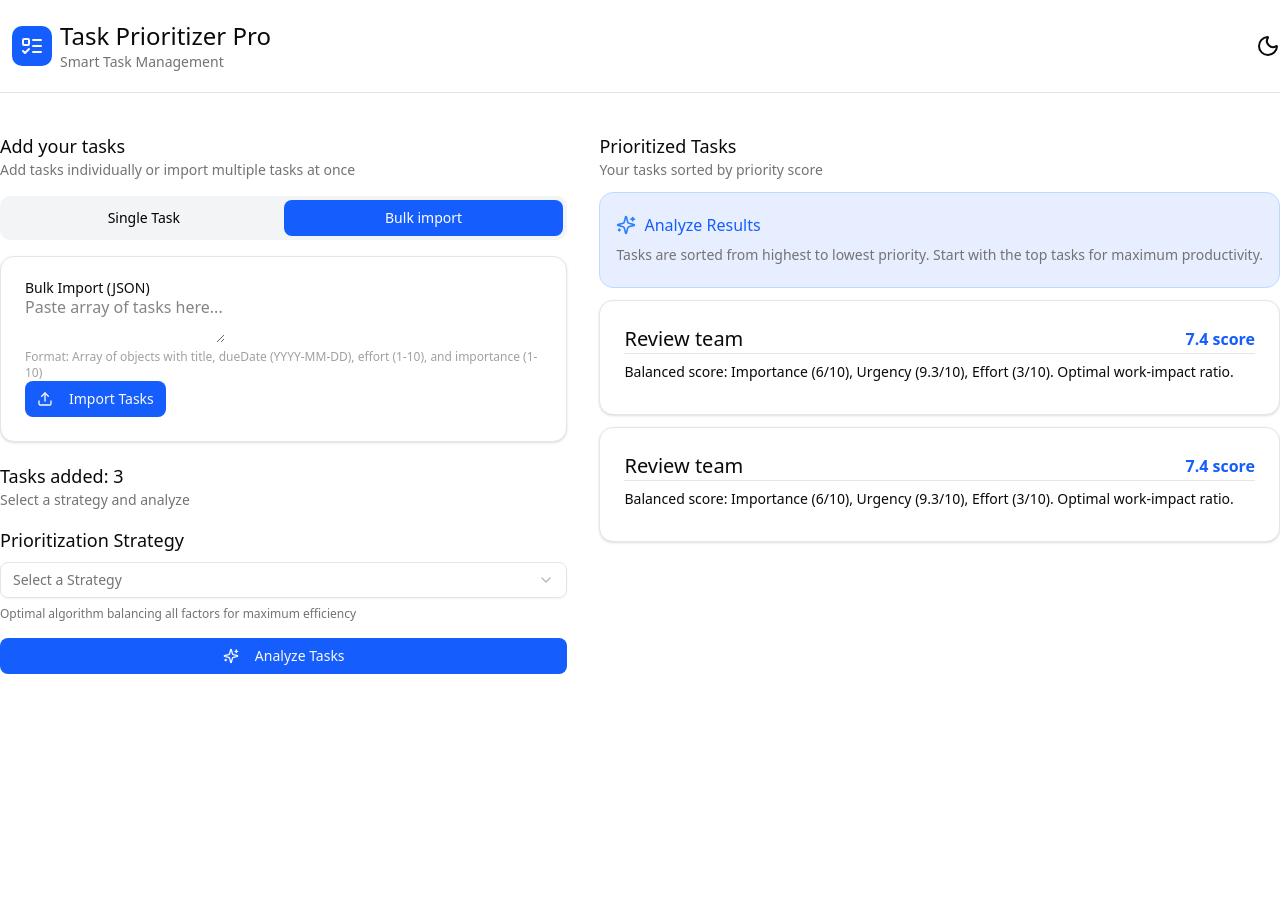
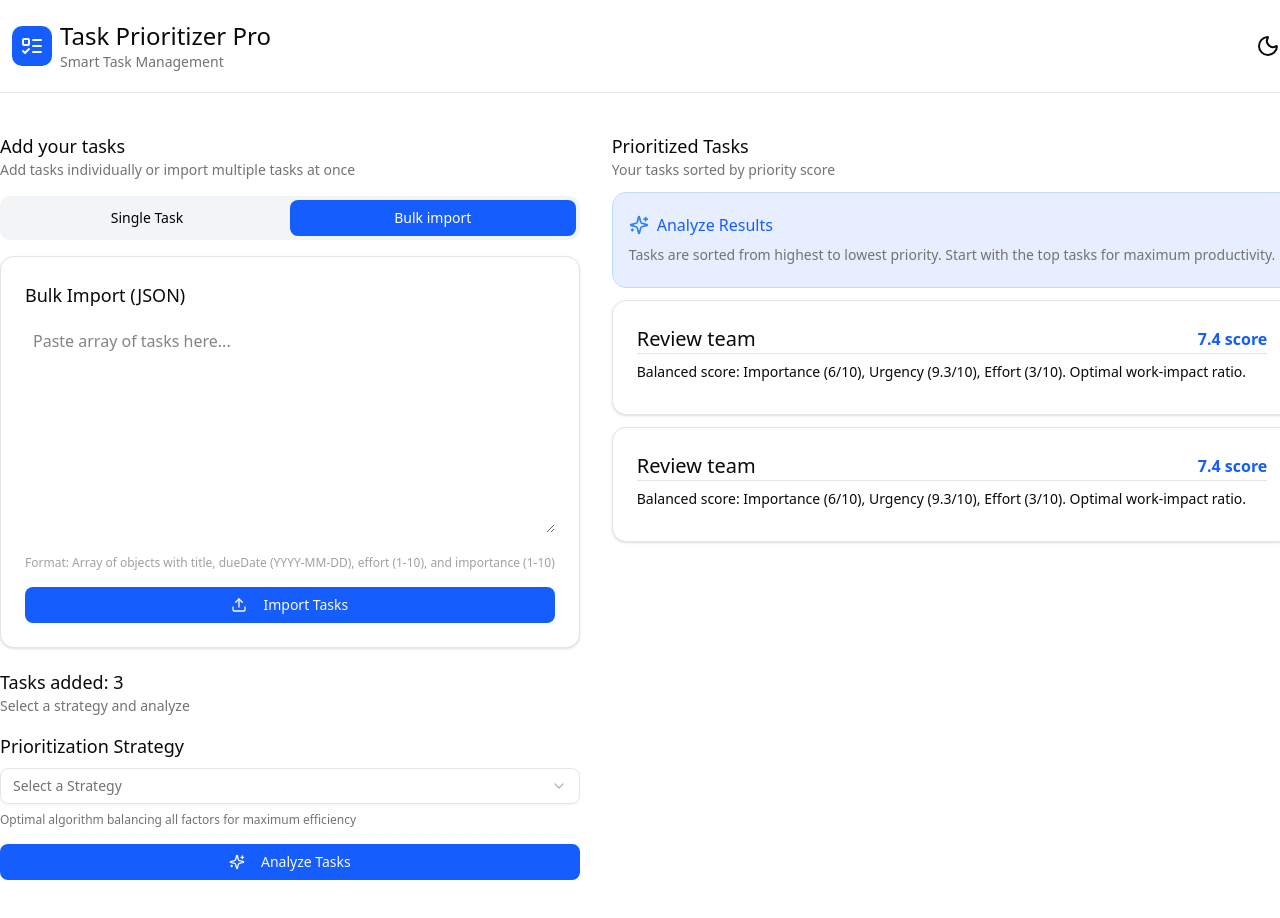
Before and after one commit to yuvanvk/taskManager, a React app in the folder frontend/: page / in a window 1280 px wide. Both pictures are taken after a click on the button "Bulk import". Before the commit the page ends 800 px from the top, so only its background shows below. Built offline with nearby package versions, Linux system fonts and the light colour scheme; the HTML template or start-up script is replaced by a standard one.

Commit message:
fix: layout of bulk-input

```diff
--- a/frontend/src/components/app/bulk-input.tsx
+++ b/frontend/src/components/app/bulk-input.tsx
@@ -4,13 +4,13 @@ import { Label } from "../ui/label"
 
 export const BulkInput = () => {
     return <Card>
-        <CardContent>
-            <Label>Bulk Import (JSON)</Label>
-            <textarea placeholder="Paste array of tasks here..."/>
+        <CardContent className="space-y-4">
+            <Label className="text-lg">Bulk Import (JSON)</Label>
+            <textarea placeholder="Paste array of tasks here..." className="w-full h-52 px-2 py-1"/>
 
-            <p className="text-xs text-neutral-400">Format: Array of objects with title, dueDate (YYYY-MM-DD), effort (1-10), and importance (1-10)</p>
+            <p className="text-xs text-neutral-400 whitespace-nowrap">Format: Array of objects with title, dueDate (YYYY-MM-DD), effort (1-10), and importance (1-10)</p>
 
-            <Button className="bg-blue-600 hover:bg-blue-800">
+            <Button className="bg-blue-600 hover:bg-blue-800 w-full">
                 <svg xmlns="http://www.w3.org/2000/svg" width="24" height="24" viewBox="0 0 24 24" fill="none" stroke="currentColor" stroke-width="2" stroke-linecap="round" stroke-linejoin="round" className="lucide lucide-upload mr-2 h-4 w-4"><path d="M21 15v4a2 2 0 0 1-2 2H5a2 2 0 0 1-2-2v-4"></path><polyline points="17 8 12 3 7 8"></polyline><line x1="12" x2="12" y1="3" y2="15"></line></svg>
                 Import Tasks
             </Button>
```
